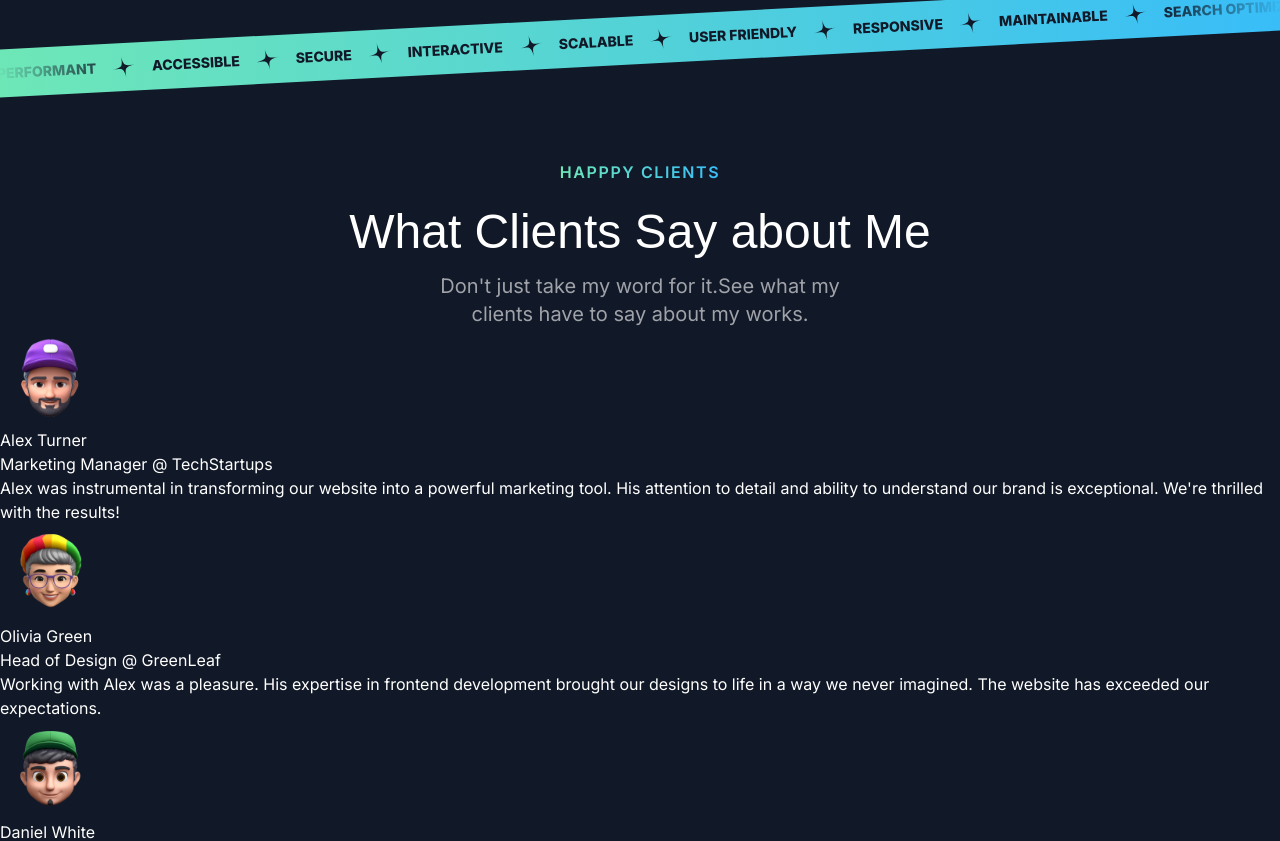
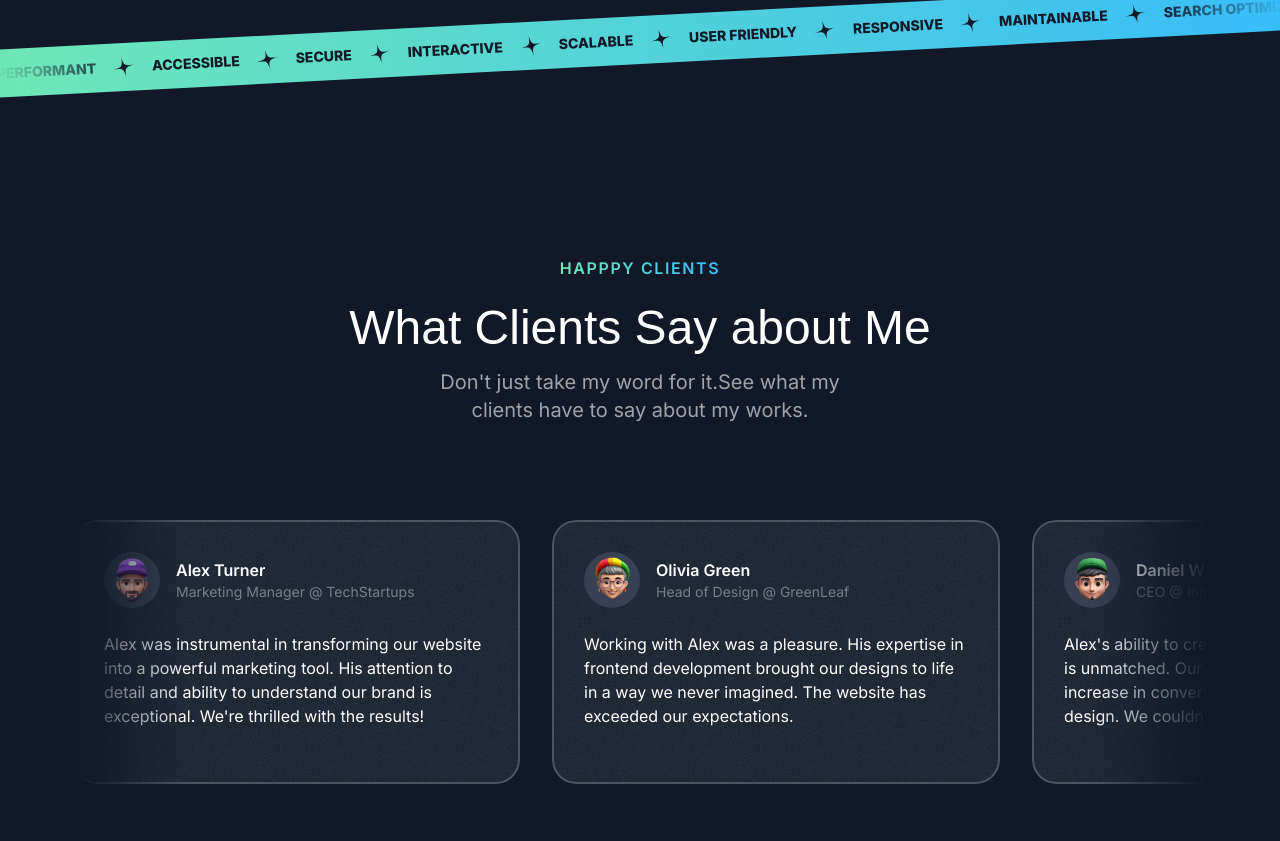
Before and after one commit to smrutiprakashrout/My_portfolio, a Next.js app: page / in a window 1280 px wide. Shown: the part 2904-3745 px from the top of the page. Built offline with nearby package versions, Linux system fonts and the light colour scheme; a web font is replaced by a local one.

Commit message:
update testmonial

```diff
--- /dev/null
+++ b/src/components/Card.tsx
@@ -0,0 +1,20 @@
+import GrainImage from "@/assets/images/grain.jpg";
+import { PropsWithChildren } from "react";
+import { twMerge } from "tailwind-merge";
+
+export const Card = ({ className,children }: PropsWithChildren<{ className?: string }>) => {
+  return (
+    <div
+      className={twMerge(
+        "bg-gray-800 rounded-3xl z-0 overflow-hidden after:z-10 relative after:content-[''] after:absolute after:inset-0 after:outline-2 after:outline after:-outline-offset-2 after:rounded-3xl after:outline-white/20 after:pointer-events-none p-6",
+        className
+      )}
+    >
+      <div
+        className="absolute inset-0 -z-10 opacity-5"
+        style={{ backgroundImage: `url(${GrainImage.src})` }}
+      ></div>
+      {children}
+    </div>
+  );
+};
--- a/src/components/Sec_Header.tsx
+++ b/src/components/Sec_Header.tsx
@@ -1,5 +1,3 @@
-import React from "react";
-
 const Sec_Header = ({
   title,
   eyebrow,
@@ -10,7 +8,7 @@
   description: string;
 }) => {
   return (
-    <>
+    <div>
       <div className="flex justify-center">
         <p className="uppercase font-semibold tracking-widest bg-gradient-to-r from-emerald-300 to-sky-400 text-transparent bg-clip-text flex justify-center">
           {eyebrow}
@@ -22,7 +20,7 @@
       <p className="text-center md:text-lg lg:text-xl text-white/60 mt-4 max-w-md mx-auto">
         {description}
       </p>
-    </>
+    </div>
   );
 };
 
--- a/src/sections/Testimonials.tsx
+++ b/src/sections/Testimonials.tsx
@@ -5,6 +5,8 @@
 import memojiAvatar5 from "@/assets/images/memoji-avatar-5.png";
 import Sec_Header from "@/components/Sec_Header";
 import Image from "next/image";
+import grainImage from "@/assets/images/grain.jpg";
+import { Card } from "@/components/Card";
 
 const testimonials = [
   {
@@ -41,22 +43,38 @@
 
 export const TestimonialsSection = () => {
   return (
-    <div>
+    <div className="py-16 lg:py-24">
+      <div className="container">
         <Sec_Header
           eyebrow="Happpy Clients"
           title="What Clients Say about Me"
           description="Don't just take my word for it.See what my clients have to say about my
         works."
         />
+        <div className="mt-16 lg:mt-24 flex overflow-x-clip [mask-image:linear-gradient(to_right,transparent,black_10%,black_90%,transparent)]">
+          <div className="flex gap-8 flex-none">
+            {testimonials.map((testimonial) => (
+              <Card key={testimonial.name} className="max-w-xs md:p-8 md:max-w-md">
+                <div className="flex gap-4 items-center">
+                  <div className="size-14 bg-gray-700 inline-flex items-center justify-center rounded-full flex-shrink-0">
+                    <Image
+                      src={testimonial.avatar}
+                      alt={testimonial.name}
+                      className="max-h-full"
+                    />
+                  </div>
                   <div>
-        {testimonials.map((testimonial) => (
-          <div key={testimonial.name}>
-            <Image src={testimonial.avatar} alt={testimonial.name} />
-            <div>{testimonial.name}</div>
-            <div>{testimonial.position}</div>
-            <p>{testimonial.text}</p>
+                    <div className="font-semibold">{testimonial.name}</div>
+                    <div className="text-sm text-white/40">
+                      {testimonial.position}
                     </div>
+                  </div>
+                </div>
+                <p className="mt-4 md:mt-6 text-sm md:text-base">{testimonial.text}</p>
+              </Card>
             ))}
+          </div>
+        </div>
       </div>
     </div>
   );
```
Also changed, not shown: src/sections/Projects.tsx (line endings or trailing spaces). Lines whose indentation alone changed are shown as unchanged.
